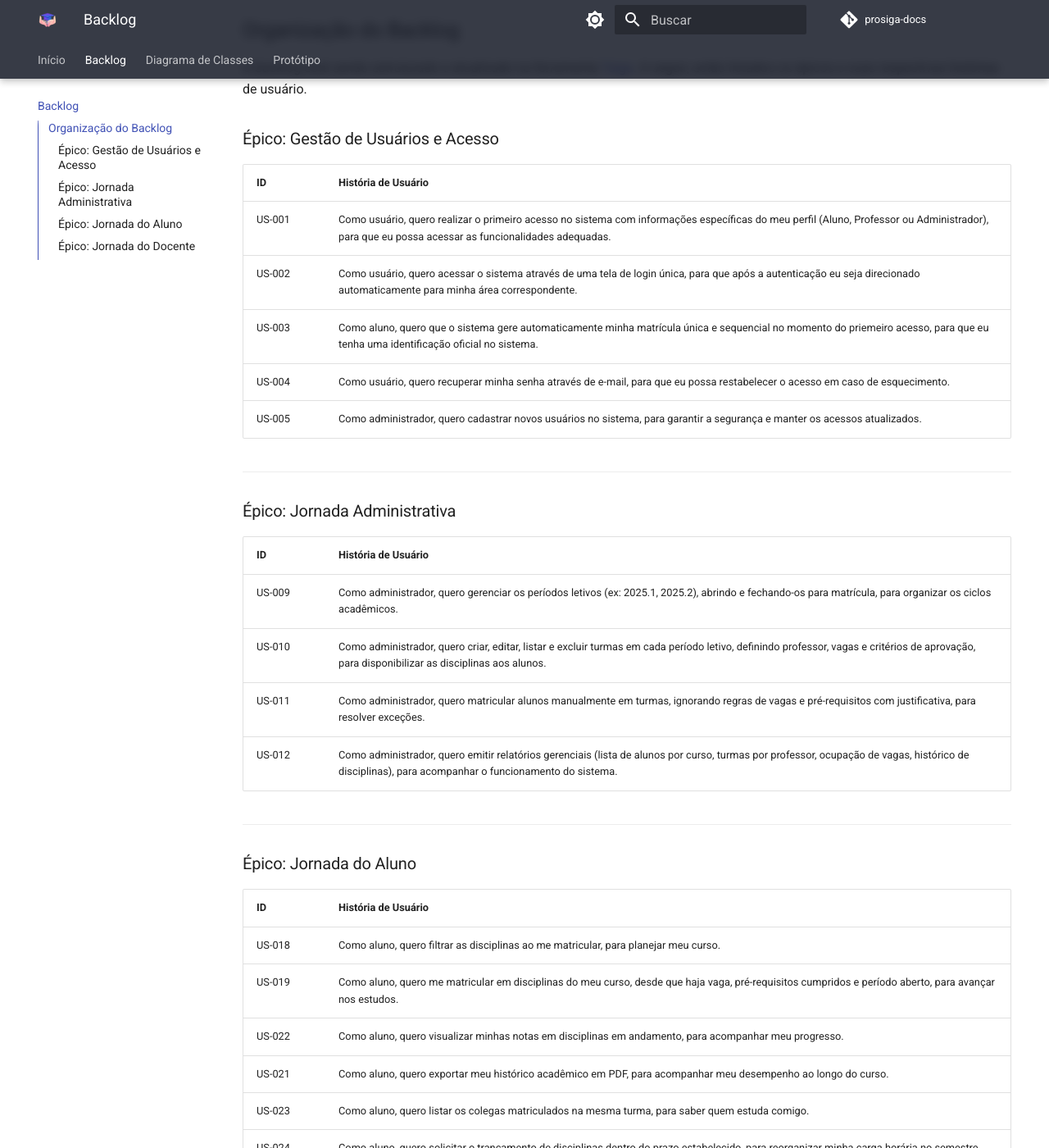
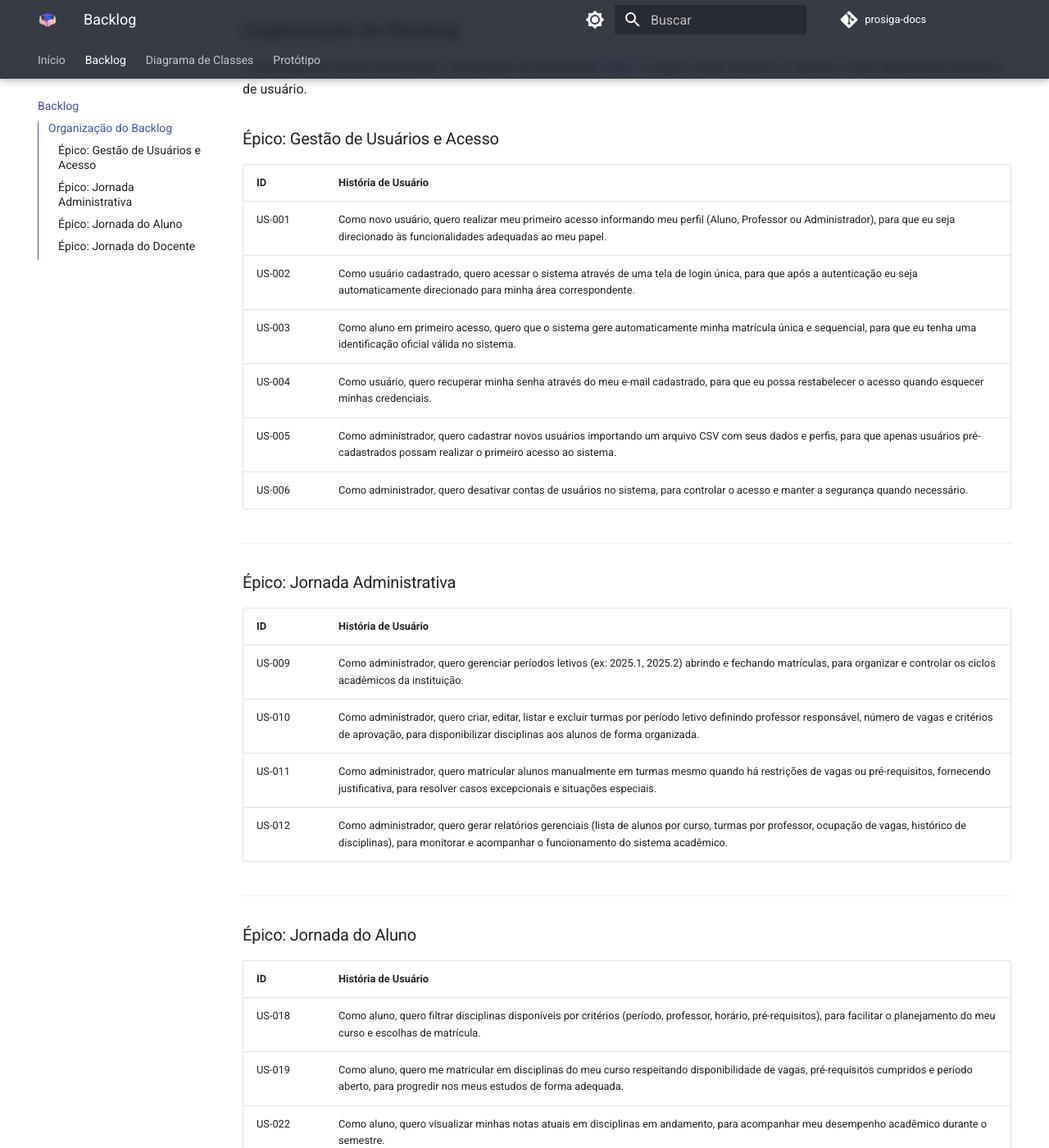
Before and after one commit to ProSiga-organization/prosiga-docs, an MkDocs documentation site: the page built from docs/backlog.md, in a window 1280 px wide and 1400 px high, scrolled down 351 px. Shown: the whole window at 82% size. Built offline with MkDocs 1.6.1 and Material for MkDocs 9.7.7, drawn with Linux system fonts in a browser that asks for light colours; comment, search, counter and statistics services are not loaded; some of the changed text lies outside the part shown.

Commit message:
refactor: update user stories for clarity and consistency in the product backlog

```diff
--- a/docs/backlog.md
+++ b/docs/backlog.md
@@ -12,11 +12,12 @@ O backlog está sendo estruturado e atualizado na ferramenta [Taiga](https://tre
 
 | ID     | História de Usuário                                                                                                                                                                |
 | ------ | ---------------------------------------------------------------------------------------------------------------------------------------------------------------------------------- |
-| US-001 | Como usuário, quero realizar o primeiro acesso no sistema com informações específicas do meu perfil (Aluno, Professor ou Administrador), para que eu possa acessar as funcionalidades adequadas. |
-| US-002 | Como usuário, quero acessar o sistema através de uma tela de login única, para que após a autenticação eu seja direcionado automaticamente para minha área correspondente.         |
-| US-003 | Como aluno, quero que o sistema gere automaticamente minha matrícula única e sequencial no momento do priemeiro acesso, para que eu tenha uma identificação oficial no sistema.            |
-| US-004 | Como usuário, quero recuperar minha senha através de e-mail, para que eu possa restabelecer o acesso em caso de esquecimento.                                                      |
-| US-005 | Como administrador, quero cadastrar novos usuários no sistema, para garantir a segurança e manter os acessos atualizados.     |
+| US-001 | Como novo usuário, quero realizar meu primeiro acesso informando meu perfil (Aluno, Professor ou Administrador), para que eu seja direcionado às funcionalidades adequadas ao meu papel. |
+| US-002 | Como usuário cadastrado, quero acessar o sistema através de uma tela de login única, para que após a autenticação eu seja automaticamente direcionado para minha área correspondente. |
+| US-003 | Como aluno em primeiro acesso, quero que o sistema gere automaticamente minha matrícula única e sequencial, para que eu tenha uma identificação oficial válida no sistema. |
+| US-004 | Como usuário, quero recuperar minha senha através do meu e-mail cadastrado, para que eu possa restabelecer o acesso quando esquecer minhas credenciais. |
+| US-005 | Como administrador, quero cadastrar novos usuários importando um arquivo CSV com seus dados e perfis, para que apenas usuários pré-cadastrados possam realizar o primeiro acesso ao sistema. |
+| US-006 | Como administrador, quero desativar contas de usuários no sistema, para controlar o acesso e manter a segurança quando necessário. |
 
 ---
 
@@ -24,10 +25,10 @@ O backlog está sendo estruturado e atualizado na ferramenta [Taiga](https://tre
 
 | ID     | História de Usuário                                                                                                                                                                                |
 | ------ | -------------------------------------------------------------------------------------------------------------------------------------------------------------------------------------------------- |
-| US-009 | Como administrador, quero gerenciar os períodos letivos (ex: 2025.1, 2025.2), abrindo e fechando-os para matrícula, para organizar os ciclos acadêmicos.                                           |
-| US-010 | Como administrador, quero criar, editar, listar e excluir turmas em cada período letivo, definindo professor, vagas e critérios de aprovação, para disponibilizar as disciplinas aos alunos.       |
-| US-011 | Como administrador, quero matricular alunos manualmente em turmas, ignorando regras de vagas e pré-requisitos com justificativa, para resolver exceções.                                            |
-| US-012 | Como administrador, quero emitir relatórios gerenciais (lista de alunos por curso, turmas por professor, ocupação de vagas, histórico de disciplinas), para acompanhar o funcionamento do sistema. |
+| US-009 | Como administrador, quero gerenciar períodos letivos (ex: 2025.1, 2025.2) abrindo e fechando matrículas, para organizar e controlar os ciclos acadêmicos da instituição. |
+| US-010 | Como administrador, quero criar, editar, listar e excluir turmas por período letivo definindo professor responsável, número de vagas e critérios de aprovação, para disponibilizar disciplinas aos alunos de forma organizada. |
+| US-011 | Como administrador, quero matricular alunos manualmente em turmas mesmo quando há restrições de vagas ou pré-requisitos, fornecendo justificativa, para resolver casos excepcionais e situações especiais. |
+| US-012 | Como administrador, quero gerar relatórios gerenciais (lista de alunos por curso, turmas por professor, ocupação de vagas, histórico de disciplinas), para monitorar e acompanhar o funcionamento do sistema acadêmico. |
 
 
 ---
@@ -36,12 +37,12 @@ O backlog está sendo estruturado e atualizado na ferramenta [Taiga](https://tre
 
 | ID     | História de Usuário                                                                                                                                    |
 | ------ | ------------------------------------------------------------------------------------------------------------------------------------------------------ |
-| US-018 | Como aluno, quero filtrar as disciplinas ao me matricular, para planejar meu curso.                                      |
-| US-019 | Como aluno, quero me matricular em disciplinas do meu curso, desde que haja vaga, pré-requisitos cumpridos e período aberto, para avançar nos estudos. |
-| US-022 | Como aluno, quero visualizar minhas notas em disciplinas em andamento, para acompanhar meu progresso.                                                  |
-| US-021 | Como aluno, quero exportar meu histórico acadêmico em PDF, para acompanhar meu desempenho ao longo do curso.                                           |
-| US-023 | Como aluno, quero listar os colegas matriculados na mesma turma, para saber quem estuda comigo.                                                        |
-| US-024 | Como aluno, quero solicitar o trancamento de disciplinas dentro do prazo estabelecido, para reorganizar minha carga horária no semestre.               |
+| US-018 | Como aluno, quero filtrar disciplinas disponíveis por critérios (período, professor, horário, pré-requisitos), para facilitar o planejamento do meu curso e escolhas de matrícula. |
+| US-019 | Como aluno, quero me matricular em disciplinas do meu curso respeitando disponibilidade de vagas, pré-requisitos cumpridos e período aberto, para progredir nos meus estudos de forma adequada. |
+| US-022 | Como aluno, quero visualizar minhas notas atuais em disciplinas em andamento, para acompanhar meu desempenho acadêmico durante o semestre. |
+| US-021 | Como aluno, quero exportar meu histórico acadêmico completo em formato PDF, para ter um documento oficial do meu desempenho e progresso no curso. |
+| US-023 | Como aluno, quero visualizar a lista de colegas matriculados na mesma turma que eu, para conhecer minha turma e facilitar a interação acadêmica. |
+| US-024 | Como aluno, quero solicitar trancamento de disciplinas dentro do prazo regulamentado, para reorganizar minha carga horária quando necessário sem prejuízos acadêmicos. |
 
 ---
 
@@ -49,9 +50,9 @@ O backlog está sendo estruturado e atualizado na ferramenta [Taiga](https://tre
 
 | ID     | História de Usuário                                                                                                                 |
 | ------ | ----------------------------------------------------------------------------------------------------------------------------------- |
-| US-013 | Como professor, quero visualizar apenas as turmas atribuídas a mim no período letivo atual, para organizar meu trabalho acadêmico.  |
-| US-015 | Como professor, quero lançar as notas dos alunos da turma, para acompanhar o desempenho acadêmico.                                  |
-| US-016 | Como professor, quero exportar as notas dos meus alunos para uma planilha, para evitar erros manuais.                               |
-| US-017 | Como professor, quero emitir um diário por turma (notas e status) em PDF, para ter um relatório consolidado do desempenho da turma. |
+| US-013 | Como professor, quero visualizar exclusivamente as turmas sob minha responsabilidade no período letivo atual, para focar no gerenciamento das minhas disciplinas de forma organizada. |
+| US-015 | Como professor, quero lançar e atualizar as notas dos alunos das minhas turmas, para registrar e acompanhar o desempenho acadêmico de forma oficial. |
+| US-016 | Como professor, quero exportar as notas dos meus alunos em formato de planilha (Excel/CSV), para facilitar análises e evitar erros de transcrição manual. |
+| US-017 | Como professor, quero gerar um diário de classe em PDF contendo notas e status dos alunos por turma, para ter um relatório consolidado e oficial do desempenho da turma. |
 
 ---
```
